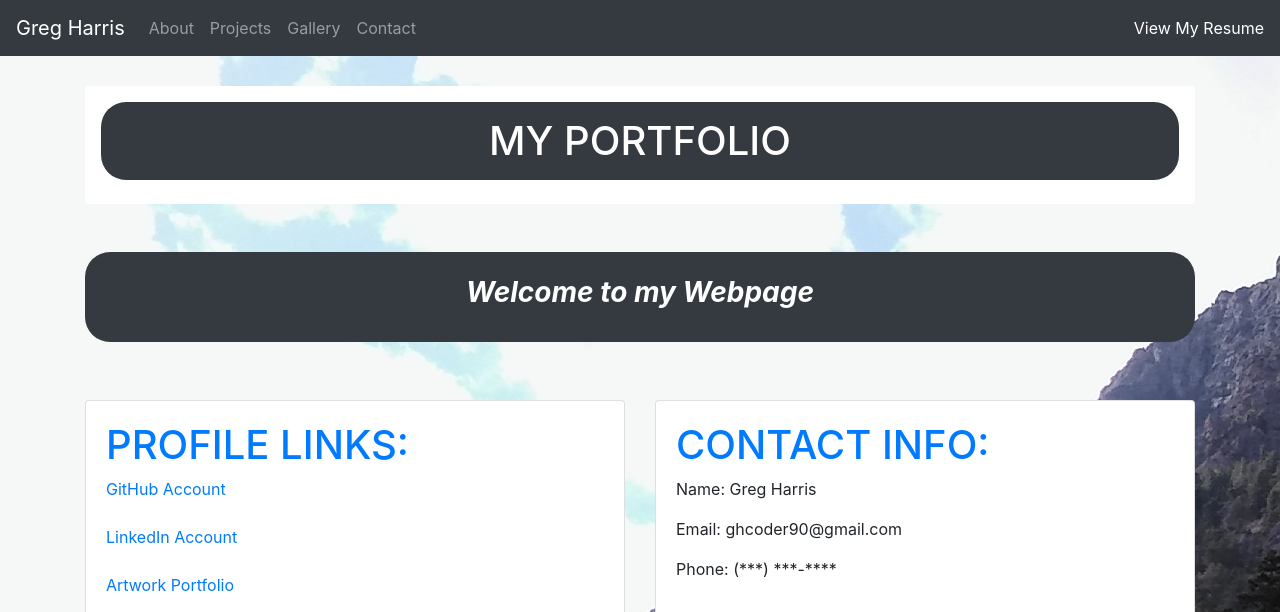
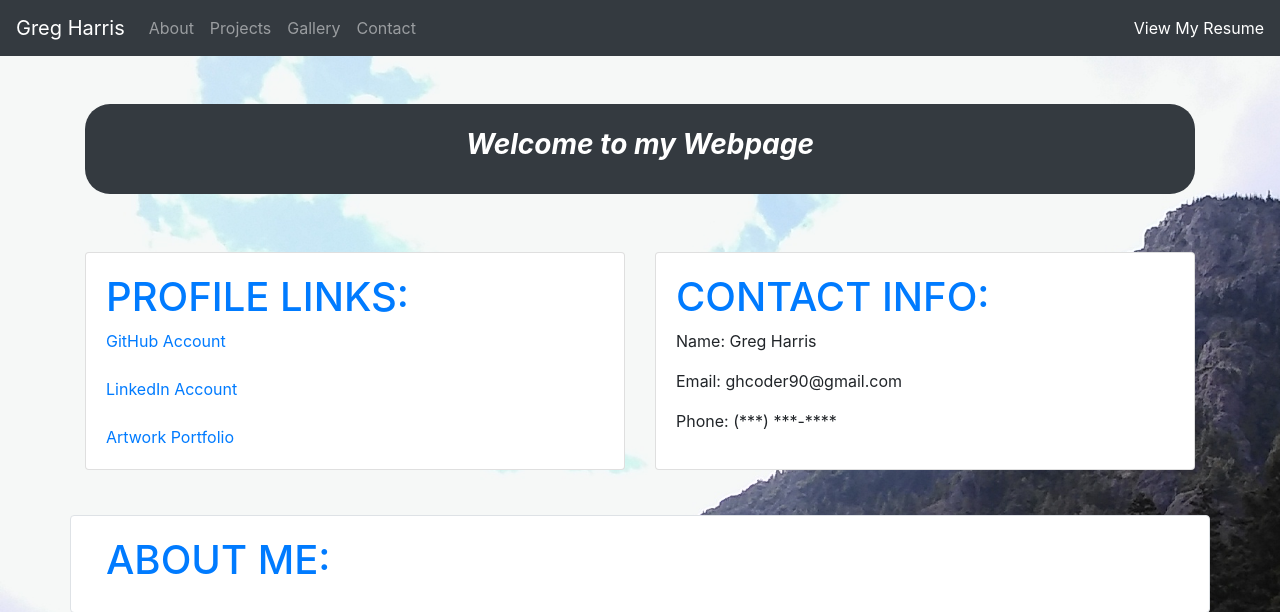
Before and after one commit to GregHarris90/Responsive-Portfolio, a plain HTML site: page index.html in a window 1280 px wide. Shown: the top 612 px of the page. Drawn offline with nearby package versions, Linux system fonts and the light colour scheme.

Commit message:
updated homepage

```diff
--- a/index.html
+++ b/index.html
@@ -68,10 +68,6 @@
             <div class="text-center">
                 <div class="row">
                     <div class="col-md-12">
-                        <div class="p-3 mb-5 bg-white rounded" style="margin-top:30px">
-                            <h1 class="bg-dark text-uppercase" id="Portfolio">My Portfolio
-                            </h1>
-                        </div>
 
                         <div class=" text-center">
                             <div class="container p-4 my-5 bg-dark text-white" id="Welcome">
```
